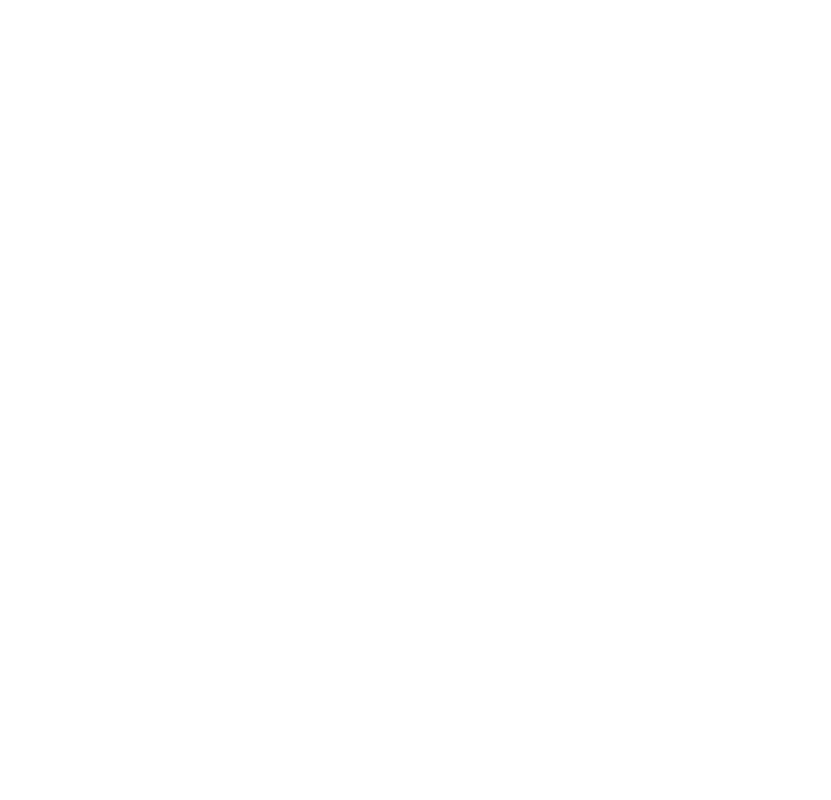
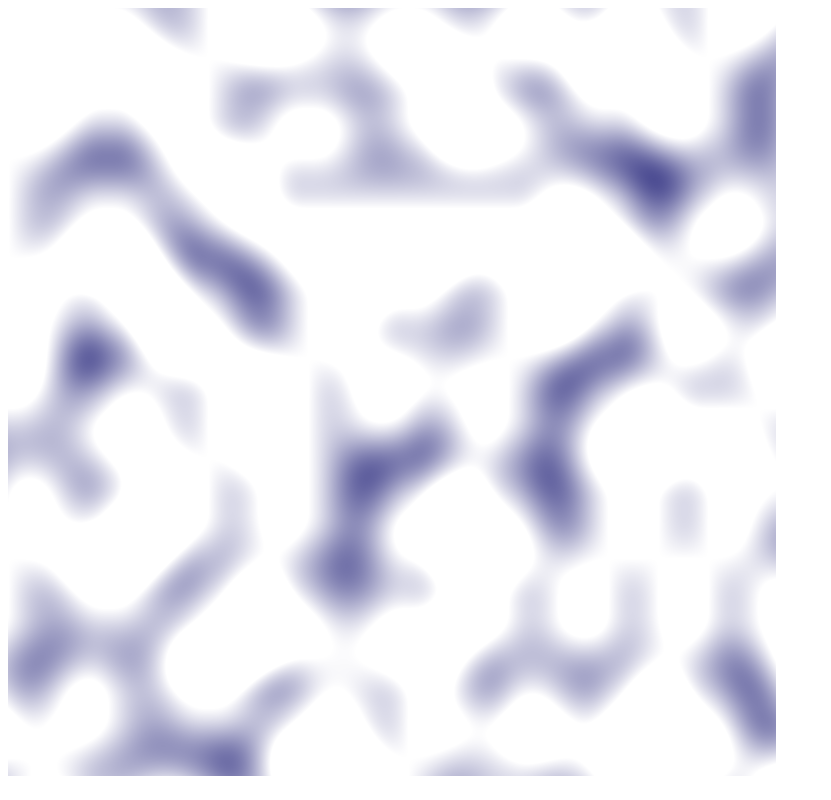
Before and after one commit to 1337968347/2d-noise, a website: page perlinNoise/index.html in a window 1280 px wide. Shown: the whole page, without its empty margins (0-831 px from the left). Drawn offline with Linux system fonts and the light colour scheme.

Commit message:
:star: perlin Noise

```diff
--- a/perlinNoise/index.html
+++ b/perlinNoise/index.html
@@ -4,7 +4,7 @@
     <meta charset="UTF-8" />
     <meta http-equiv="X-UA-Compatible" content="IE=edge" />
     <meta name="viewport" content="width=device-width, initial-scale=1.0" />
-    <title>柏林噪音</title>
+    <title>noise</title>
     <style>
 
     </style>
--- a/perlinNoise/index.js
+++ b/perlinNoise/index.js
@@ -9,31 +9,78 @@ const normalise = (v) => {
 };
 
 const dot = (v1, v2) => {
-  return v1[0] * v2[0] + v1[1] + v2[1];
+  return v1[0] * v2[0] + v1[1] * v2[1];
 };
 
-const makePerlin = (w, h) => {
-  const getPerlinTable = (w, h) => {
-    const p = new Array(w * w * 2);
-    for (let i = 0; i < w; i++) {
-      for (let j = 0; j < h; j++) {
-        const v = normalise([Math.random(), Math.random()]);
-        p[(i * w + j) * 2] = v[0];
-        p[(i * w + j) * 2 + 1] = v[1];
+const p = [
+  151, 160, 137, 91, 90, 15, 131, 13, 201, 95, 96, 53, 194, 233, 7, 225, 140,
+  36, 103, 30, 69, 142, 8, 99, 37, 240, 21, 10, 23, 190, 6, 148, 247, 120, 234,
+  75, 0, 26, 197, 62, 94, 252, 219, 203, 117, 35, 11, 32, 57, 177, 33, 88, 237,
+  149, 56, 87, 174, 20, 125, 136, 171, 168, 68, 175, 74, 165, 71, 134, 139, 48,
+  27, 166, 77, 146, 158, 231, 83, 111, 229, 122, 60, 211, 133, 230, 220, 105,
+  92, 41, 55, 46, 245, 40, 244, 102, 143, 54, 65, 25, 63, 161, 1, 216, 80, 73,
+  209, 76, 132, 187, 208, 89, 18, 169, 200, 196, 135, 130, 116, 188, 159, 86,
+  164, 100, 109, 198, 173, 186, 3, 64, 52, 217, 226, 250, 124, 123, 5, 202, 38,
+  147, 118, 126, 255, 82, 85, 212, 207, 206, 59, 227, 47, 16, 58, 17, 182, 189,
+  28, 42, 223, 183, 170, 213, 119, 248, 152, 2, 44, 154, 163, 70, 221, 153, 101,
+  155, 167, 43, 172, 9, 129, 22, 39, 253, 19, 98, 108, 110, 79, 113, 224, 232,
+  178, 185, 112, 104, 218, 246, 97, 228, 251, 34, 242, 193, 238, 210, 144, 12,
+  191, 179, 162, 241, 81, 51, 145, 235, 249, 14, 239, 107, 49, 192, 214, 31,
+  181, 199, 106, 157, 184, 84, 204, 176, 115, 121, 50, 45, 127, 4, 150, 254,
+  138, 236, 205, 93, 222, 114, 67, 29, 24, 72, 243, 141, 128, 195, 78, 66, 215,
+  61, 156, 180,
+];
+
+const grad3 = [
+  [1, 1, 0],
+  [-1, 1, 0],
+  [1, -1, 0],
+  [-1, -1, 0],
+  [1, 0, 1],
+  [-1, 0, 1],
+  [1, 0, -1],
+  [-1, 0, -1],
+  [0, 1, 1],
+  [0, -1, 1],
+  [0, 1, -1],
+  [0, -1, -1],
+];
+
+const fade = (t) => {
+  return t * t * t * (t * (t * 6 - 15) + 10);
+};
+
+const lerp = (u, v, a) => {
+  return u * (1 - a) + v * a;
+};
+
+const makePerlin = (seed) => {
+  const perm = new Array(512);
+  const gradP = new Array(512);
+
+  const init = () => {
+    if (seed > 0 && seed < 1) {
+      // Scale the seed out
+      seed *= 65536;
+    }
+
+    seed = Math.floor(seed);
+    if (seed < 256) {
+      seed |= seed << 8;
+    }
+
+    for (let i = 0; i < 256; i++) {
+      if (i & 1) {
+        v = p[i] ^ (seed & 255);
+      } else {
+        v = p[i] ^ ((seed >> 8) & 255);
       }
+      perm[i] = perm[i + 256] = v;
+      gradP[i] = gradP[i + 256] = grad3[v % 12];
     }
-    return p;
   };
 
-  const perlinTable = getPerlinTable(w, h);
-
-  const fade = (t) => {
-    return t * t * t * (t * (t * 6 - 15) + 10);
-  };
-
-  const lerp = (u, v, a) => {
-    return fade(u * (1 - a) + v * a);
-  };
+  init();
 
   /**
    *
@@ -41,61 +88,44 @@ const makePerlin = (w, h) => {
    * @param {*} v [0,1)
    */
   const getUVPixel = (u, v) => {
-    const x1 = u * w;
-    const y1 = v * h;
     // 当前晶格左上角的坐标
-    const xInt = ~~x1;
-    const yInt = ~~y1;
+    const xInt = ~~u;
+    const yInt = ~~v;
     // 小数部分
-    const u1 = x1 - xInt;
-    const v1 = y1 - yInt;
+    let u1 = u - xInt;
+    let v1 = v - yInt;
 
-    const g00 = [
-      perlinTable[(xInt * w + yInt) * 2] || 0,
-      perlinTable[(xInt * w + yInt) * 2 + 1] || 0,
-    ];
+    const g00 = dot(gradP[xInt + perm[yInt]], [u1, v1]);
 
-    const g10 = [
-      perlinTable[((xInt + 1) * w + yInt) * 2] || 0,
-      perlinTable[((xInt + 1) * w + yInt) * 2 + 1] || 0,
-    ];
+    const g01 = dot(gradP[xInt + perm[yInt + 1]], [u1, v1 - 1]);
 
-    const g01 = [
-      perlinTable[(xInt * w + yInt + 1) * 2] || 0,
-      perlinTable[(xInt * w + yInt + 1) * 2 + 1] || 0,
-    ];
+    const g10 = dot(gradP[xInt + 1 + perm[yInt]], [u1 - 1, v1]);
 
-    const g11 = [
-      perlinTable[((xInt + 1) * w + yInt + 1) * 2] || 0,
-      perlinTable[((xInt + 1) * w + yInt + 1) * 2 + 1] || 0,
-    ];
+    const g11 = dot(gradP[xInt + 1 + perm[yInt + 1]], [u1 - 1, v1 - 1]);
 
-    const v00 = dot(g00, [u1, v1]);
-    const v10 = dot(g10, [u1 - 1.0, v1]);
-    const v01 = dot(g01, [u1, v1 - 1.0]);
-    const v11 = dot(g11, [u1 - 1.0, v1 - 1.0]);
+    const u2 = fade(u1);
+    const v2 = fade(v1);
 
-    console.log(v00, v10, v01, v11);
-    return 0;
+    return lerp(lerp(g00, g10, u2), lerp(g01, g11, u2), v2);
   };
 
   return { getUVPixel };
 };
 
-const perlinOper = makePerlin(30, 30);
+const perlinOper = makePerlin(Math.random());
 
-const w = 64;
-const h = 64;
+const w = 1024;
+const h = 768;
 canvasEl.width = w;
 canvasEl.height = h;
 
 const imageData = ctx.getImageData(0, 0, canvasEl.width, canvasEl.height);
 for (let i = 0; i < w; i++) {
   for (let j = 0; j < h; j++) {
-    const p = perlinOper.getUVPixel(i / w, j / h);
+    const p = perlinOper.getUVPixel(i / 100, j / 100);
     imageData.data[(i * w + j) * 4 + 0] = 0;
     imageData.data[(i * w + j) * 4 + 1] = 0;
-    imageData.data[(i * w + j) * 4 + 2] = 42;
+    imageData.data[(i * w + j) * 4 + 2] = 100;
     imageData.data[(i * w + j) * 4 + 3] = p * 255;
   }
 }
```
Also changed, not shown: demo/index.html (added, +79 -0 lines), demo/perlin.js (added, +114 -0 lines), staticNoise/index.js (added, +23 -0 lines), valueNoise/index.js (+18 -15 lines), whiteNoise/index.js (deleted, +0 -27 lines), staticNoise/index.html (renamed from whiteNoise/index.html).
